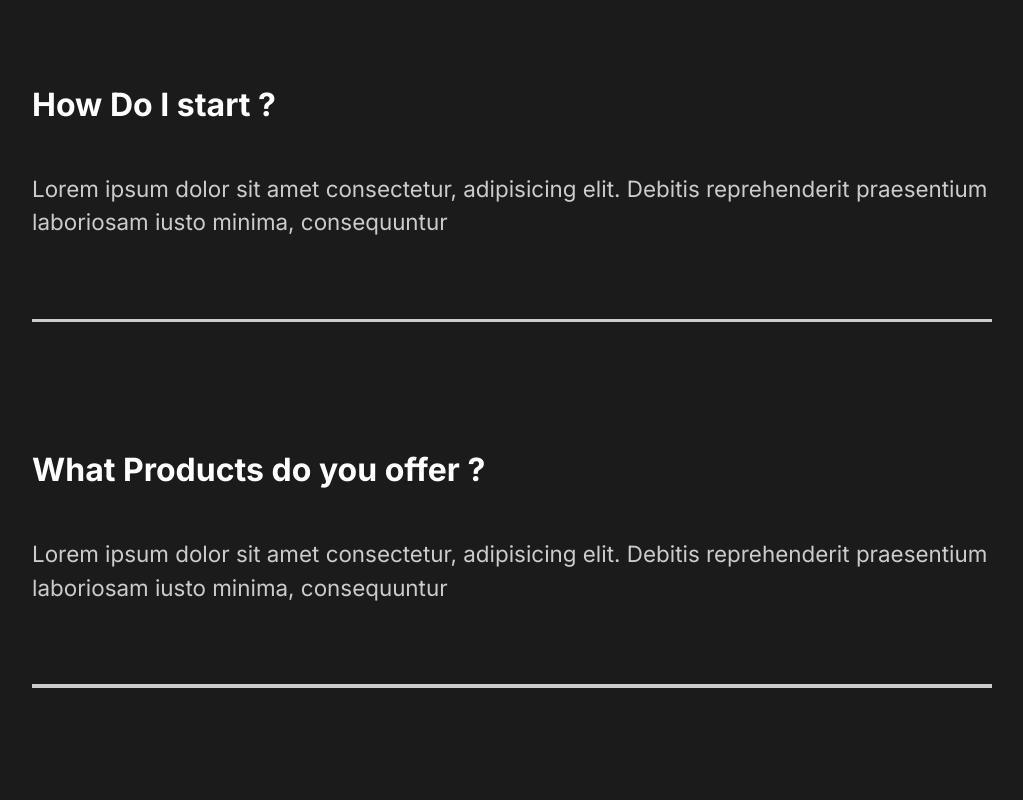
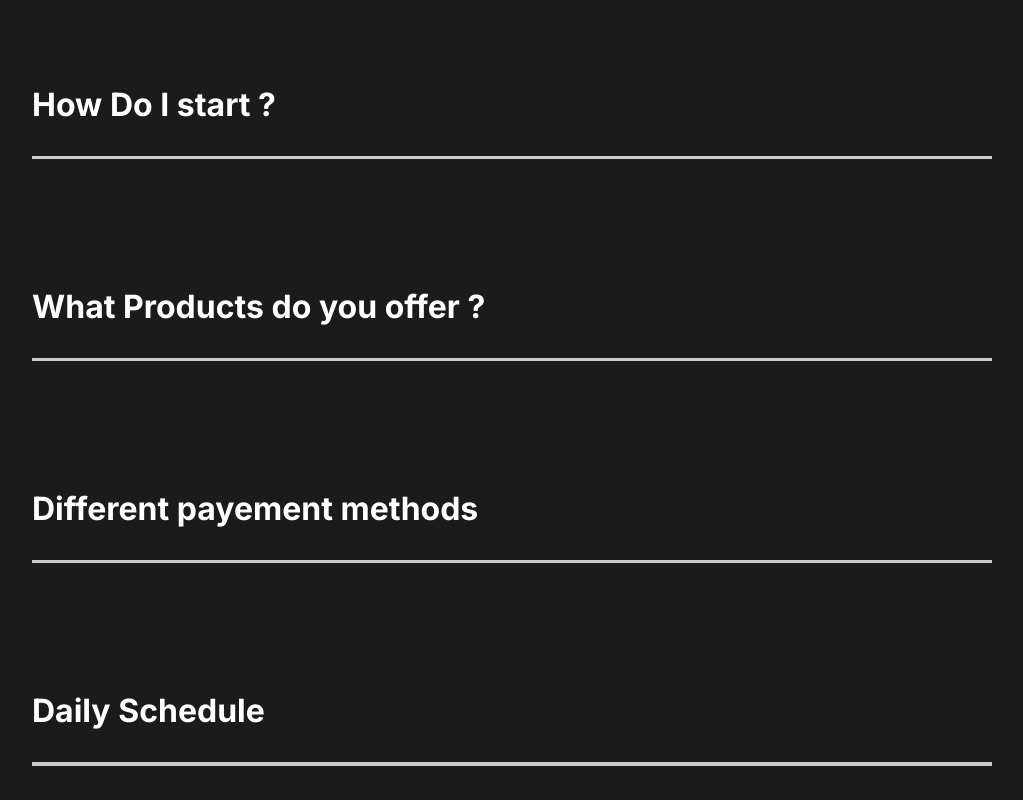
Before and after one commit to kunwar-11/portfolio-dev, a React (Create React App) app: page / in a window 1280 px wide. Shown: the part 2380-3180 px from the top of the page, without its empty margins (128-1151 px from the left). Built offline with nearby package versions, Linux system fonts and the light colour scheme.

Commit message:
added animation to faq and service section

```diff
--- a/src/animation.js
+++ b/src/animation.js
@@ -94,3 +94,20 @@
         ease : 'easeOut'
     }}
 }
+
+export const scrollAnimation = {
+    hidden : {
+        opacity : 0,
+        scale : 1.2,
+        transition : {
+            duration : 0.5
+        }
+    } ,
+    show : {
+        opacity : 1,
+        scale : 1,
+        transition : {
+            duration : 0.5
+        }
+    }
+}
--- a/src/components/FaqSection.js
+++ b/src/components/FaqSection.js
@@ -1,39 +1,38 @@
 import React from 'react'
 import {Aboutus} from '../styles'
 import styled from 'styled-components'
+import Toggle from './Toggle'
+import {AnimateSharedLayout} from 'framer-motion'
+import {scrollAnimation} from '../animation'
+import {useScroll} from './useScroll'
 function FaqSection() {
+    const [elements , controls] = useScroll()
     return (
-        <Faq>
+        <Faq variants = {scrollAnimation} ref = {elements} animate = {controls} initial = 'hidden' >
             <div className="faqSection__header">
                 <h2>Any Question ? <span>FAQ </span></h2>
-                <div className="faqSection__question">
-                    <h4>How Do I start ?</h4>
+                <AnimateSharedLayout>
+                <Toggle title = 'How Do I start ?'>
+                        <div className="faqSection__question__answer">
+                            <p>Lorem ipsum dolor sit amet consectetur, adipisicing elit. Debitis reprehenderit praesentium laboriosam iusto minima, consequuntur</p>
+                        </div>
+                </Toggle>
+                <Toggle title = 'What Products do you offer ?'>
                     <div className="faqSection__question__answer">
                         <p>Lorem ipsum dolor sit amet consectetur, adipisicing elit. Debitis reprehenderit praesentium laboriosam iusto minima, consequuntur</p>
                     </div>
-                    <div className="faq__line"></div>
-                </div>
-                <div className="faqSection__question">
-                    <h4>What Products do you offer ?</h4>
+                </Toggle>
+                <Toggle title = 'Different payement methods'>
                     <div className="faqSection__question__answer">
                         <p>Lorem ipsum dolor sit amet consectetur, adipisicing elit. Debitis reprehenderit praesentium laboriosam iusto minima, consequuntur</p>
                     </div>
-                    <div className="faq__line"></div>
-                </div>
-                <div className="faqSection__question">
-                    <h4>Different payement methods</h4>
-                    <div className="faqSection__question__answer">
+                </Toggle>
+                <Toggle title = 'Daily Schedule'>
+                     <div className="faqSection__question__answer">
                         <p>Lorem ipsum dolor sit amet consectetur, adipisicing elit. Debitis reprehenderit praesentium laboriosam iusto minima, consequuntur</p>
                     </div>
-                    <div className="faq__line"></div>
-                </div>
-                <div className="faqSection__question">
-                    <h4>Daily Schedule</h4>
-                    <div className="faqSection__question__answer">
-                        <p>Lorem ipsum dolor sit amet consectetur, adipisicing elit. Debitis reprehenderit praesentium laboriosam iusto minima, consequuntur</p>
-                    </div>
-                    <div className="faq__line"></div>
-                </div>
+                </Toggle>
+                </AnimateSharedLayout>
             </div>
         </Faq>
     )
--- a/src/components/ServicesSection.js
+++ b/src/components/ServicesSection.js
@@ -6,9 +6,12 @@
 import Home2 from '../img/home2.png'
 import {Aboutus , AboutusTitle , AboutusImage} from '../styles'
 import styled from 'styled-components'
+import {scrollAnimation} from '../animation'
+import {useScroll} from './useScroll'
 function ServicesSection() {
+    const [elements,controls] = useScroll()
     return (
-        <Services>
+        <Services variants = {scrollAnimation} ref = {elements} animate = {controls} initial = 'hidden'>
             <AboutusTitle>
                 <h2>High <span>quality</span> services</h2>
                 <Cards>
--- /dev/null
+++ b/src/components/Toggle.js
@@ -0,0 +1,16 @@
+import React , {useState} from 'react'
+import {motion} from 'framer-motion'
+function Toggle({children , title}) {
+    const [toggle , setToggle] = useState(false)
+    return (
+        <motion.div layout className = 'faqSection__question' onClick = {() => setToggle(!toggle)}>
+            <motion.h4 layout>{title}</motion.h4>
+            {
+                toggle ? children : ''
+            }
+            <div className="faq__line"></div>
+        </motion.div>
+    )
+}
+
+export default Toggle
--- /dev/null
+++ b/src/components/useScroll.js
@@ -0,0 +1,13 @@
+import {useAnimation} from 'framer-motion'
+import {useInView} from 'react-intersection-observer'
+
+export const useScroll = () => {
+    const [element , view] = useInView({threshold : 0.3});
+    const controls = useAnimation();
+    if(view) {
+        controls.start('show')
+    } else {
+        controls.start('hidden')
+    }
+    return [element , controls]
+}
--- a/src/pages/Ourwork.js
+++ b/src/pages/Ourwork.js
@@ -7,6 +7,7 @@
 
 import {motion} from 'framer-motion'
 import {pageAnimation , fade ,imageAnimation , lineAnimation , slider , sliderContainer} from '../animation'
+
 function Ourwork() {
     return (
         <Work style = {{backgroundColor : '#fff'}} exit='exit' variants = {pageAnimation} initial = 'hidden' animate = 'show'>
--- a/src/styles.js
+++ b/src/styles.js
@@ -1,6 +1,6 @@
 import styled from 'styled-components'
-
-export const Aboutus = styled.div`
+import {motion} from 'framer-motion'
+export const Aboutus = styled(motion.div)`
     min-height : 90vh;
     display: flex;
     align-items : center;
```
Also changed, not shown: 1 other file (tests, documents, lock files or other folders).
